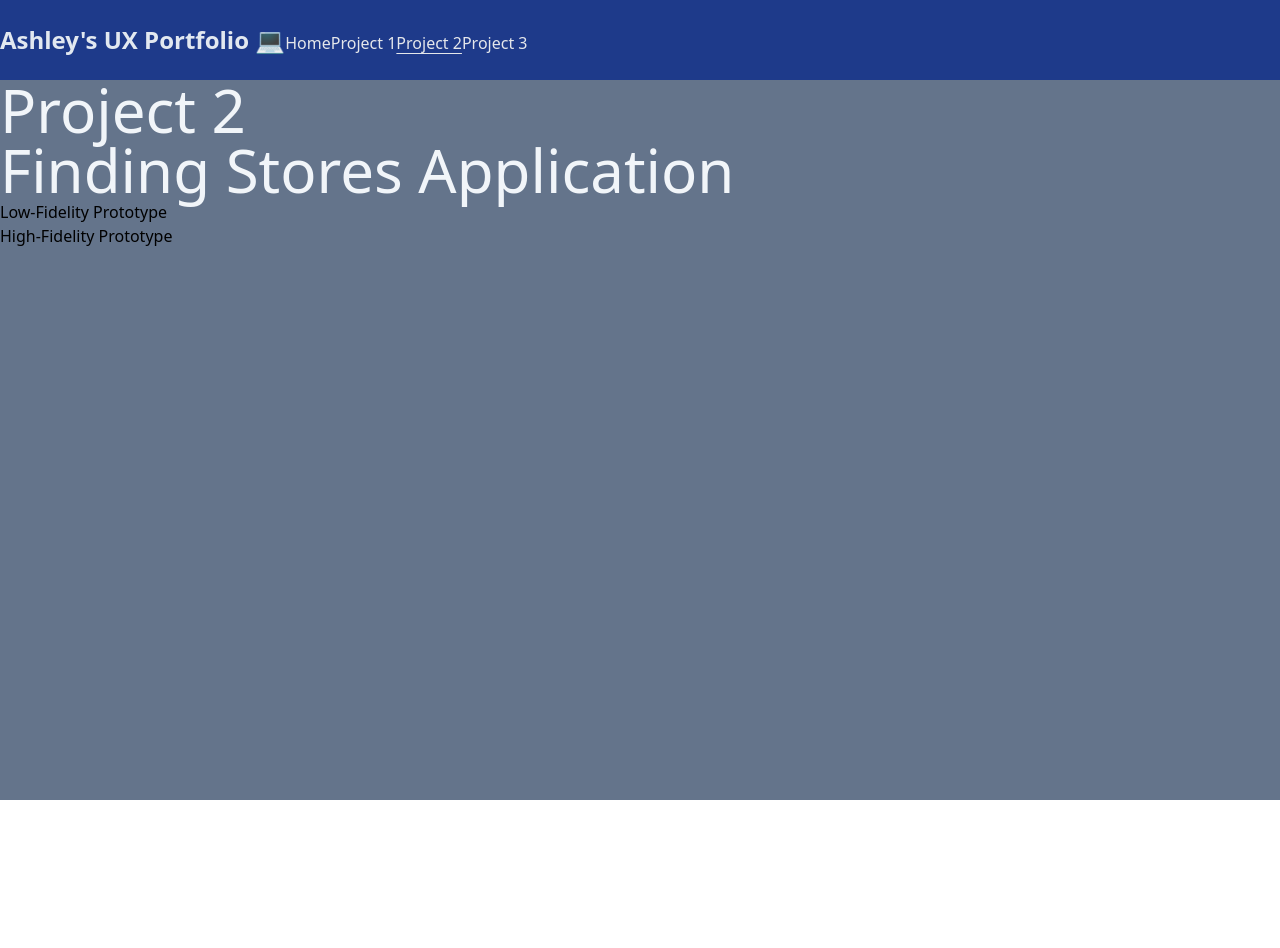
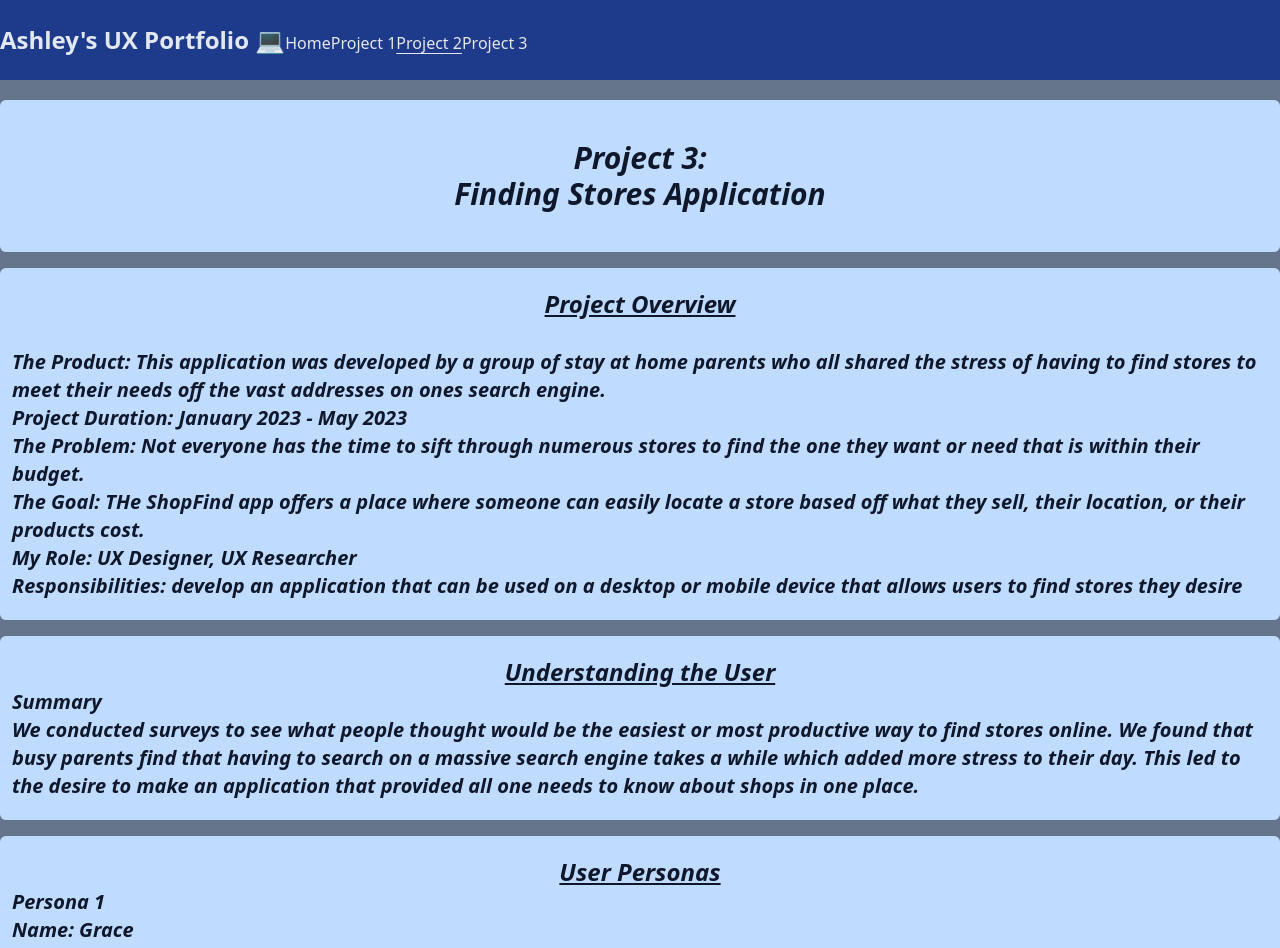
Before and after one commit to amirel15/uxportfolio, a Vue app: page /project2 in a window 1280 px wide. Shown: the top 948 px of the page. Before the commit the page ends 800 px from the top, so only its background shows below. Built offline with nearby package versions, Linux system fonts and the light colour scheme.

Commit message:
project 2 info added

```diff
--- a/src/views/Project2.vue
+++ b/src/views/Project2.vue
@@ -1,7 +1,127 @@
 <template>
-    <h1 class="text-6xl font-thin text-slate-100">Project 2<br/>Finding Stores Application</h1>
-    <div class="parts">
-        <a href="https://xd.adobe.com/view/8b591360-2d68-49b0-a332-32be381ad0a9-de0a/screen/62ab517b-027f-4130-99eb-40ade417f71b?fullscreen">Low-Fidelity Prototype<br/></a>
-        <a href="https://xd.adobe.com/view/7fc72af6-924a-4514-8821-eda9b6afda2a-2a94/screen/62ab517b-027f-4130-99eb-40ade417f71b?fullscreen">High-Fidelity Prototype<br/></a>
+    <div class="wrapper">
+        <div class="title">
+            Project 3:<br/>Finding Stores Application
+        </div>
+        <div class="overview">
+            <div class="ptitle">Project Overview</div>
+            <div class="pbody">
+                <br/><b>The Product:</b> This application was developed by a group of stay at home parents who all shared the stress of having to
+                find stores to meet their needs off the vast addresses on ones search engine.
+                <br/><b>Project Duration:</b> January 2023 - May 2023
+                <br/><b>The Problem:</b> Not everyone has the time to sift through numerous stores to find the one they want or need that is within
+                their budget.
+                <br/><b>The Goal:</b> THe ShopFind app offers a place where someone can easily locate a store based off what they sell, their location,
+                or their products cost.
+                <br/><b>My Role:</b> UX Designer, UX Researcher
+                <br/><b>Responsibilities:</b> develop an application that can be used on a desktop or mobile device that allows users to find stores
+                they desire<br/>
+            </div>
+        </div>
+
+        <div class="users">
+            <div class="utitle">Understanding the User</div>
+            <div class="ubody">
+                <b>Summary</b>
+                <br/>We conducted surveys to see what people thought would be the easiest or most productive way to find stores online. We found that
+                busy parents find that having to search on a massive search engine takes a while which added more stress to their day. This led to the
+                desire to make an application that provided all one needs to know about shops in one place.
+            </div>
+        </div>
+
+        <div class="persons">
+            <div class="titleuser">User Personas</div>
+            <div class="upersonas1">
+                <b>Persona 1</b>
+                <br/><b>Name:</b> Grace
+                <br/><i>“Shopping is fun, but having a big family means shopping on a budget.”</i>
+                <br/><br/><b>About</b>
+                <br/>She is a 35 year old stay at home mom who lives in Town1, USA. She lives with her husband, mother, and 5 kids.
+                <br/>Grace enjoys being able to spend as much time with her kids to see them grow. She gets the added help from her mother who lives with
+                her. As being the caretaker for her family, she tries to give them the best while not spending unnecessary money. She would like a place to
+                be able to find a variety of stores to glance from without having to jump from site to site to be able to find which meets her needs.
+                <br/><br/><b>Goals:</b>
+                <br/>“I want to be able to know what stores are around my family to know what I can work with.
+                <br/><br/><b>Frustrations:</b>
+                <br/>“I don't always have the time to sit at a computer looking at several different sites for the best deals and products."
+            </div>
+        </div>
+
+        <div class="prototypes">
+            <div class="prtitle">
+                Usability Study
+            </div>
+            <div class="prfind">
+                <br/><b>Study Type:</b> Unmoderated usability study
+                <br/><b>Location:</b> Township, USA, Remote
+                <br/><b>Participants:</b> 20 participants ages 18 to 60
+                <br/><b>Length:</b> 30 minutes
+                <br/><br/><b>Findings</b>
+                <br/>-I wish it was also accessible on a mobile device, instead of only on a desktop.
+                <br/>-Users wished there were more stores to view that offered a greater difference between each.
+                <br/><br/><b>Accessibility Considerations</b>
+                <br/>-Convert desktop application to a mobile application as well to be able to include more users
+                <br/>-Added more than just 2 stores in each category.
+                <br/><br/><b>Prototypes</b><br/>
+                <a href="https://xd.adobe.com/view/8b591360-2d68-49b0-a332-32be381ad0a9-de0a/screen/62ab517b-027f-4130-99eb-40ade417f71b?fullscreen">Click for Low-Fidelity Prototype<br/></a>
+                <a href="https://xd.adobe.com/view/7fc72af6-924a-4514-8821-eda9b6afda2a-2a94/screen/62ab517b-027f-4130-99eb-40ade417f71b?fullscreen">Click for High-Fidelity Prototype<br/></a>
+            </div>
+        </div>
+
+        <div class="conclusion">
+            <div class="ctitle">Key Takeaways & Next Steps</div>
+            <div class="takeaways">
+                <br/><b>Impact</b>
+                <br/>After following recommendations from out study participants, we were able to redesign and make an application tthat allows users to be able to
+                navigate the application to find the stores they please.
+                <br/><br/><b>What I Learned</b>
+                <br/>I learned that some users dont always have access to a desktop device and would like to have an application they can access from their phone as well.
+            </div>
+            <div class="next">
+                <br/><b>Next Steps</b>
+                <br/>-Add more stores.
+                <br/>-Maybe add GPS or map locations to help users see distance.
+            </div>
+        </div>
     </div>
+
 </template>
+
+<style scoped lang="postcss">
+.wrapper {
+    @apply flex flex-col container mx-auto py-5 gap-4;
+}
+.title {
+        @apply rounded-md bg-blue-200 p-10 text-slate-900 text-center italic font-bold text-3xl;
+    }
+.overview{
+     @apply rounded-md bg-blue-200 py-5 px-3 text-slate-900 italic font-bold text-xl;
+     .ptitle {
+        @apply text-center text-2xl font-bold underline;
+     }
+}
+.users {
+     @apply rounded-md bg-blue-200 py-5 px-3 text-slate-900 italic font-bold text-xl;
+     .utitle {
+        @apply text-center text-2xl font-bold underline;
+     }
+}
+.persons {
+     @apply rounded-md bg-blue-200 py-5 px-3 text-slate-900 italic font-bold text-xl;
+     .titleuser{
+        @apply text-center text-2xl font-bold underline;
+     }
+}
+.prototypes {
+     @apply rounded-md bg-blue-200 py-5 px-3 text-slate-900 italic font-bold text-xl;
+    .prtitle{
+        @apply text-center text-2xl font-bold underline;
+    }
+}
+.conclusion {
+     @apply rounded-md bg-blue-200 py-5 px-3 text-slate-900 italic font-bold text-xl;
+     .ctitle{
+        @apply text-center text-2xl font-bold underline;
+     }
+}
+</style>
```
